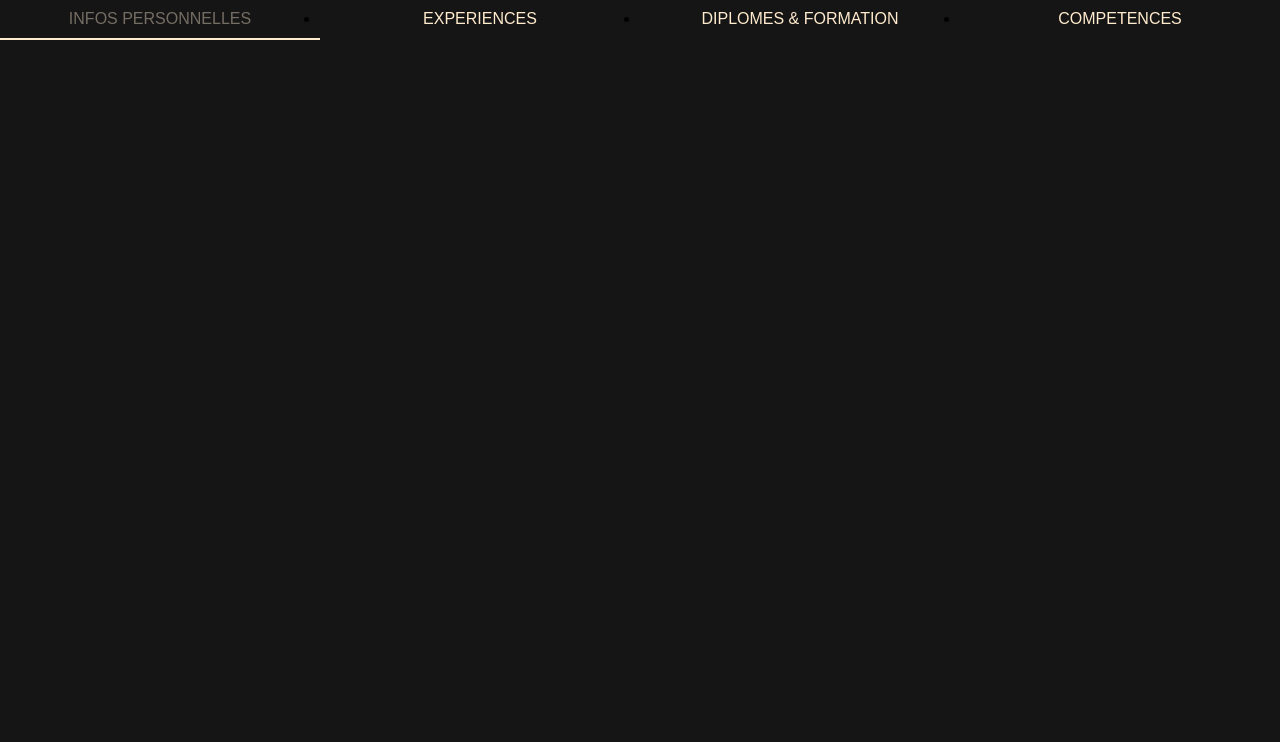
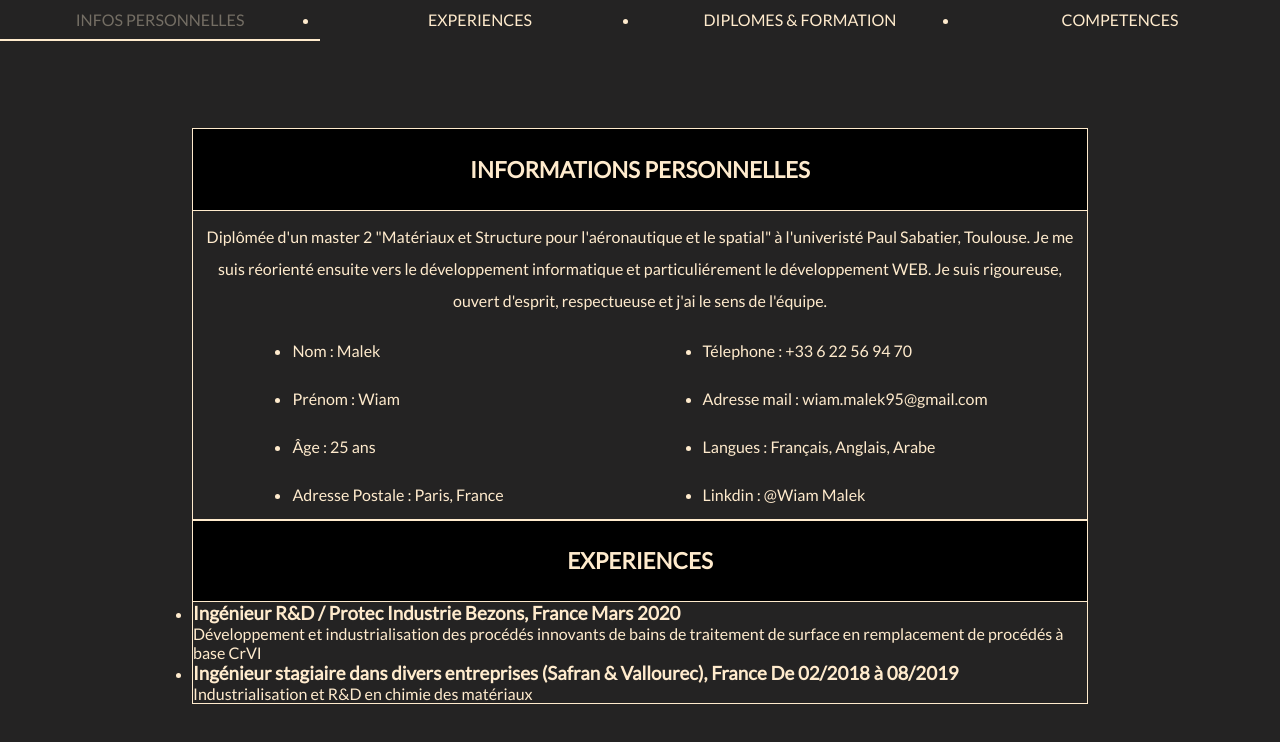
Before and after one commit to Wiam-M/CV-Portfolio, a plain HTML site: page aboutMe.html in a window 1280 px wide. Drawn offline with Linux system fonts and the light colour scheme.

Commit message:
modified aboutMe files

```diff
--- a/aboutMe.css
+++ b/aboutMe.css
@@ -1,9 +1,19 @@
+@import url('https://fonts.googleapis.com/css2?family=Lato&display=swap');
 /*le * prend en compt tous le HTML*/
 *{
     margin: 0px;
     padding: 0px;
-    font-family: Avenir, sans-serif;
-    background-color: rgb(22, 21, 21);
+    color: blanchedalmond;
+    font-family: 'Lato', sans-serif;
+}
+body{
+    background-color: rgb(36, 35, 35);
+}
+nav{
+    width: 100%;
+    margin: 0px auto 40px auto;
+    position: fixed;
+    top: 0px;
 }
 nav li{
     float: left;
@@ -24,3 +34,33 @@ nav a:hover{
     color: rgb(116, 110, 100);
     border-bottom: 2px solid blanchedalmond;
 }
+section{
+    margin: 10% auto;
+    width: 70%;
+}
+article{
+    border: 1px solid blanchedalmond;
+    background-color: rgb(36, 35, 35);
+}
+.titreUn{
+    color: blanchedalmond;
+    font-size: 1.4em;
+    padding: 3%;
+    text-align: center;
+    text-transform: uppercase;
+    border-bottom: 1px solid blanchedalmond;
+    background-color: black;
+}
+p{
+ margin: 10px;
+ text-align: center;
+line-height: 2em;
+}
+.infos{
+    display: flex;
+    justify-content: space-around;
+    line-height: 3em;
+}
+.infos a{
+    text-decoration: none;
+}
--- a/aboutMe.html
+++ b/aboutMe.html
@@ -16,5 +16,44 @@
                 </ul>
               </nav>
     </header>
+    <section>
+        <article>
+            <h1 class="titreUn">Informations Personnelles</h1>
+            <p>Diplômée d'un master 2 "Matériaux et Structure pour l'aéronautique et le spatial" à l'univeristé Paul Sabatier, Toulouse. Je me suis réorienté ensuite vers le développement informatique et particuliérement le développement WEB.
+                Je suis rigoureuse, ouvert d'esprit, respectueuse et j'ai le sens de l'équipe.</p>
+            <div class="infos">
+                <ul>
+                    <li>Nom : Malek</li>
+                    <li>Prénom : Wiam</li>
+                    <li>Âge : 25 ans </li>
+                    <li>Adresse Postale : <a href="https://www.google.fr/maps/@48.8857104,2.3806763,14z" target="_blank" class="contact">Paris, France</a></li>
+                </ul>
+                <ul>
+                    <li>Télephone : <a href="tel:+33622569470" target="_blank" class="contact">+33 6 22 56 94 70</a></li>
+                    <li>Adresse mail :  <a href="mailto:wiam.malek95@gmail.com" >wiam.malek95@gmail.com</a></li>
+                    <li>Langues : Français, Anglais, Arabe  </li>
+                    <li>Linkdin : <a href="#" >@Wiam Malek</a></li>
+                </ul>
+            </div>
+        </article>
+        <article>
+            <h1 class="titreUn">experiences</h1>
+            <div class="experience-content">
+                <ul>
+                    <li>
+                        <h3>Ingénieur R&D / Protec Industrie Bezons, France Mars 2020</h3>
+                        Développement et industrialisation des procédés innovants de bains de traitement de surface en remplacement de procédés à base CrVI
+                    </li>
+                </ul>
+                <ul>
+                    <li>
+                        <h3>Ingénieur stagiaire dans divers entreprises (Safran & Vallourec), France De 02/2018 à 08/2019
+                        </h3>
+                        Industrialisation et R&D en chimie des matériaux
+                    </li>
+                </ul>
+            </div>
+        </article>
+    </section>
 </body>
 </html>
```
